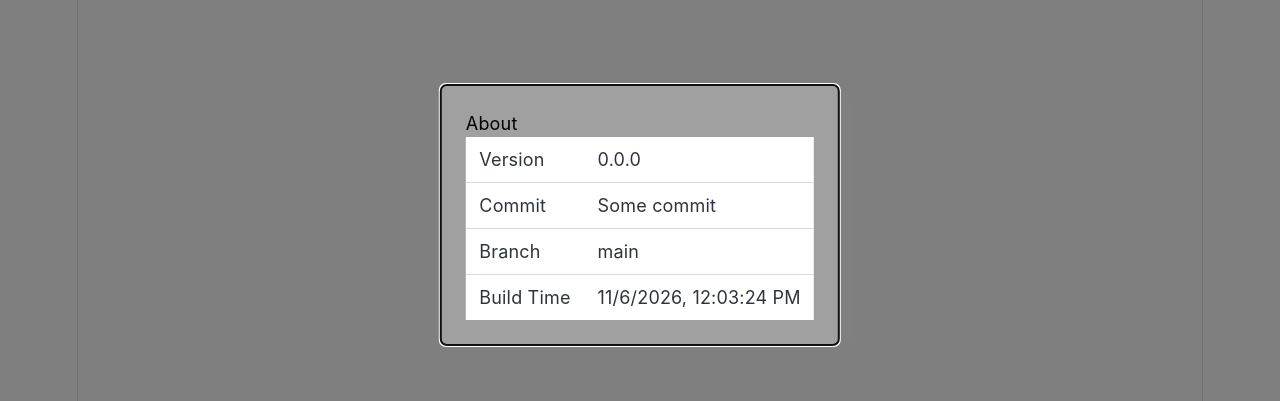
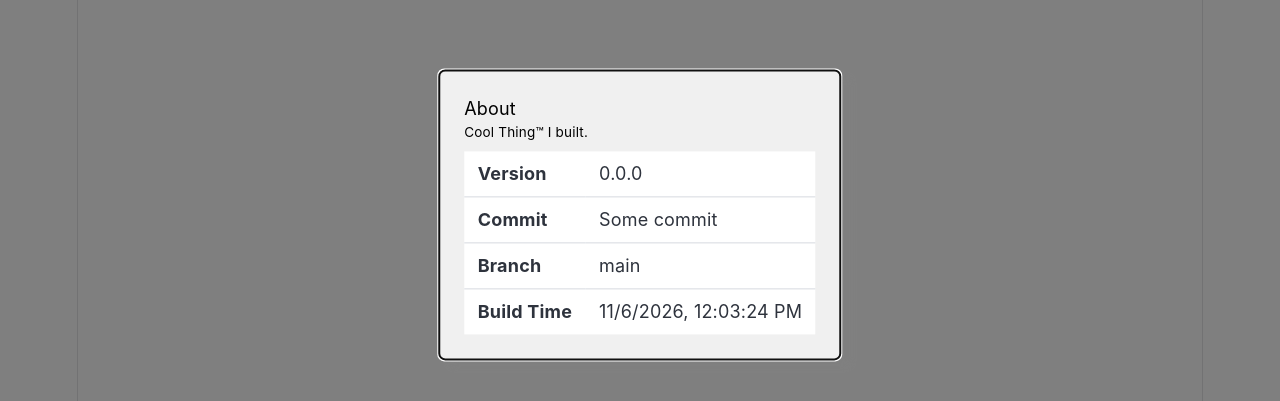
Before and after one commit to mhhollomon/curate, a React (Vite) app in the folder client/: page /artists in a window 1280 px wide. Both pictures are taken after a click on the link 1181 px from the left and 16 px from the top of the page. Shown: the part 185-586 px from the top of the page. Built offline with nearby package versions, Linux system fonts and the light colour scheme; no server answers.

Commit message:
Styling tweaks

```diff
--- a/client/src/components/About.css
+++ b/client/src/components/About.css
@@ -7,7 +7,7 @@
 }
 
 .DialogContent {
-	background-color: #a0a0a0;
+	background-color: #f0f0f0;
     color : black;
 	border-radius: 6px;
 	position: fixed;
--- a/client/src/components/About.tsx
+++ b/client/src/components/About.tsx
@@ -27,14 +27,15 @@ export default function About({className} : AboutProps) {
             </Dialog.Trigger>
             <Dialog.Portal>
                 <Dialog.Overlay className="DialogOverlay" />
-                <Dialog.Content className="DialogContent">
-                    <Dialog.Title>About</Dialog.Title>
+                <Dialog.Content className="DialogContent theme-light">
+                    <Dialog.Title className="is-size-6">About</Dialog.Title>
+                    <Dialog.Description className="is-size-7 mb-2">Cool Thing&trade; I built.</Dialog.Description>
                     <table className="table is-primary">
                         <tbody>
-                            <tr><td>Version</td><td>{data.projectVersion}</td></tr>
-                            <tr><td>Commit</td><td>{data.commitId}</td></tr>
-                            <tr><td>Branch</td><td>{data.branchName}</td></tr>
-                            <tr><td>Build Time</td><td>{data.buildTime}</td></tr>
+                            <tr><th>Version</th><td>{data.projectVersion}</td></tr>
+                            <tr><th>Commit</th><td>{data.commitId}</td></tr>
+                            <tr><th>Branch</th><td>{data.branchName}</td></tr>
+                            <tr><th>Build Time</th><td>{data.buildTime}</td></tr>
                         </tbody>
                     </table>
                 </Dialog.Content>
```
